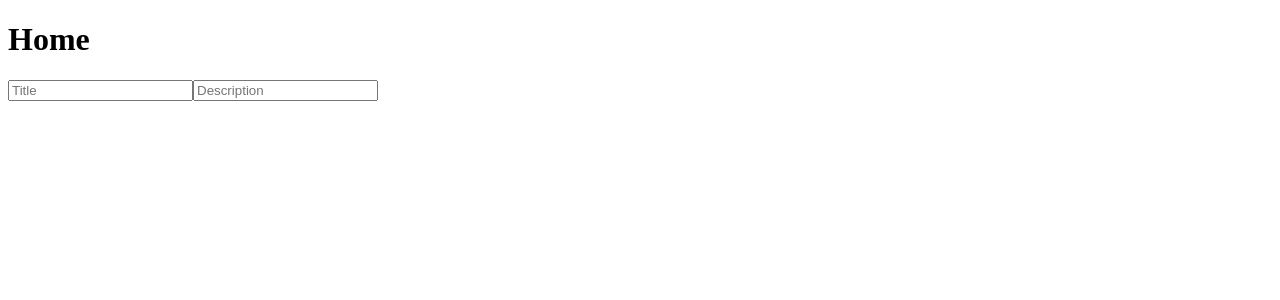
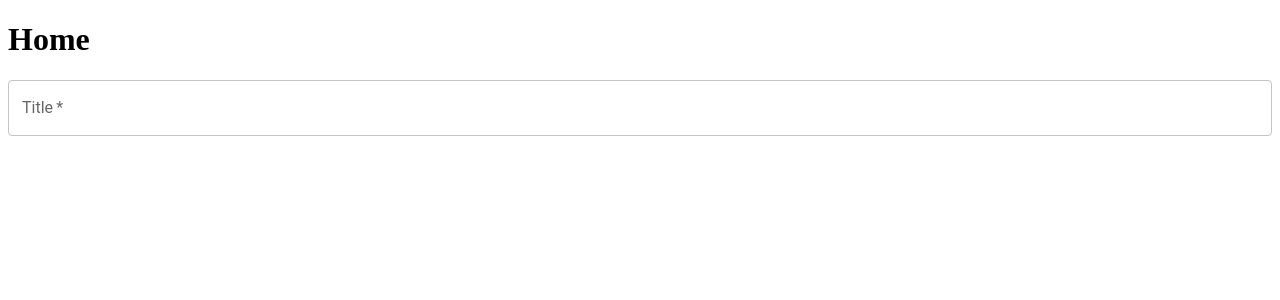
Before and after one commit to dryingcore/tasks.js, a React (Vite) app in the folder frontend/: page / in a window 1280 px wide. Shown: the top 300 px of the page. Built offline with nearby package versions, Linux system fonts and the light colour scheme.

Commit message:
Jul 23, 2024, 7:16 PM

```diff
--- a/frontend/src/components/AddTask.jsx
+++ b/frontend/src/components/AddTask.jsx
@@ -1,8 +1,9 @@
+import { Box, TextField } from "@mui/material";
+
 export default function AddTask() {
 	return (
-		<form>
-			<input type="text" placeholder="Title" required />
-			<input type="text" placeholder="Description" required />
-		</form>
+		<Box component="form" sx={{ display: "flex", flexDirection: "column", gap: 2 }}>
+			<TextField label="Title" variant="outlined" required />
+		</Box>
 	);
 }
```
